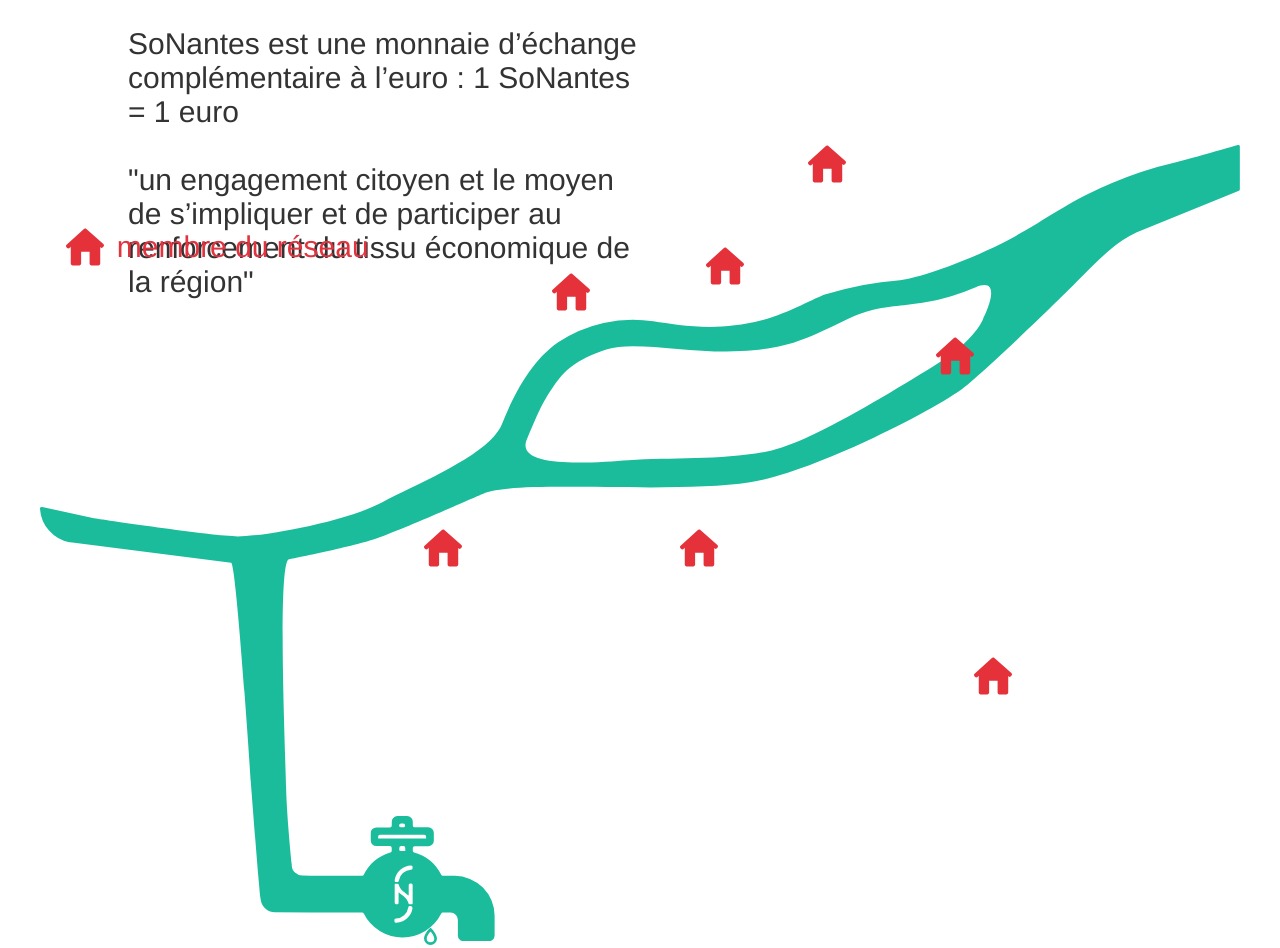
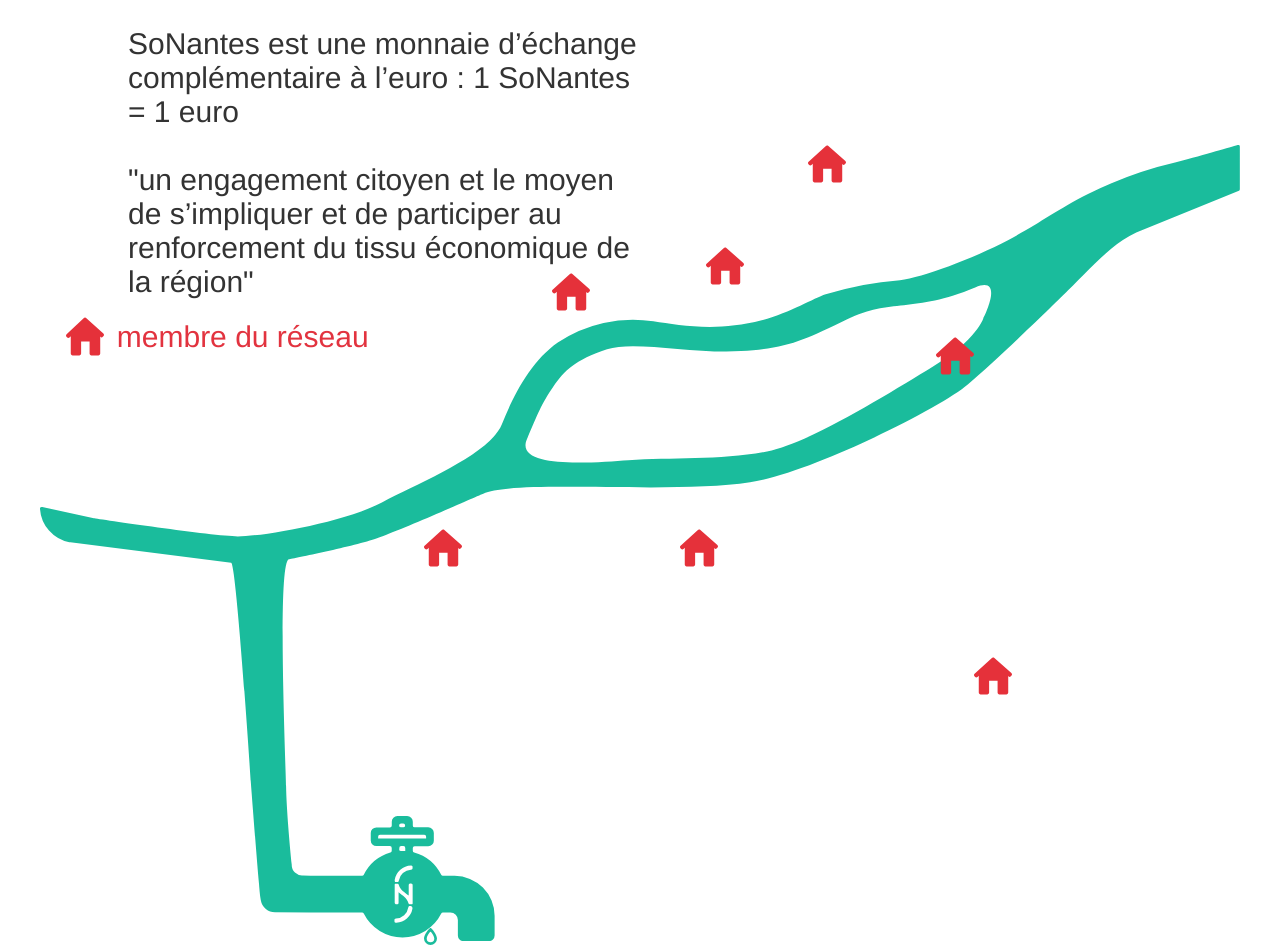
Before and after one commit to freegoatw/SoNantes, a plain HTML site: page index.html in a window 1280 px wide. Shown: the part 1850-2798 px from the top of the page. Drawn offline with nearby package versions, Linux system fonts and the light colour scheme.

Commit message:
on tient le bon bout

```diff
--- a/css/style.css
+++ b/css/style.css
@@ -88,7 +88,7 @@ h2{
   .map-container .maison:nth-child(5){top:40vw;left:73vw;}
   .map-container .maison:nth-child(6){top:30vw;left:50vw;}
   .map-container .maison:nth-child(7){top:15vw;left:70vw;}
-  .legend{position:absolute;top:6vw;left:2vw;color:#e2333F;font-size:30px;display:flex;align-items:center;height:4vw;}
+  .legend{position:absolute;top:13vw;left:2vw;color:#e2333F;font-size:30px;display:flex;align-items:center;height:4vw;}
     .legend img{opacity:1;width:3vw;position:static;margin-right:1vw;}
 
 	.section-3 .map-container.active{}
```
